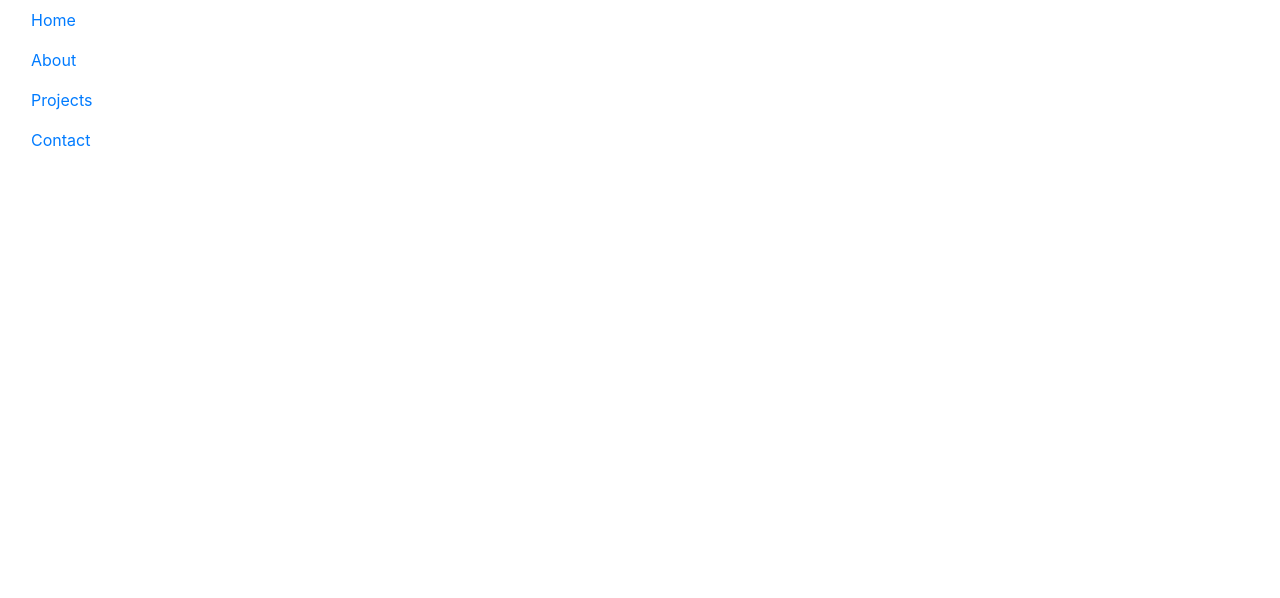
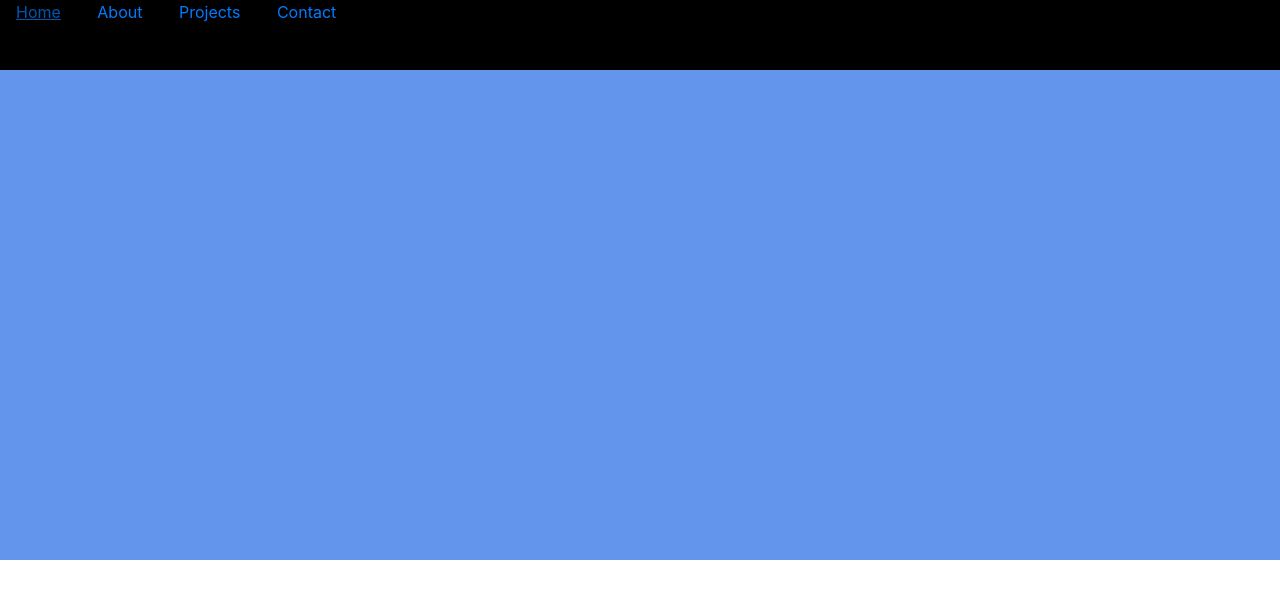
Before and after one commit to Gabbykun555/gts-revised, a plain HTML site: page portfolio.html in a window 1280 px wide. Drawn offline with nearby package versions, Linux system fonts and the light colour scheme; a web font is replaced by a local one.

Commit message:
sections defined

```diff
--- a/portfolio.html
+++ b/portfolio.html
@@ -24,11 +24,11 @@
   <body>
 
    <div class="whole">
-    <div class="container-fluid">
+
 
     <section id="section1">
-        <div class="nav-bar">
-            <ul>
+        <div>
+            <ul id="nav-bar">
                <a href=""><li class="nav-link">Home</li></a>
                <a href=""><li class="nav-link">About</li></a>
                <a href=""><li class="nav-link">Projects</li></a>
@@ -102,22 +102,7 @@
             </div>
         </div>
    </section>
-
-
-
     </div>
-   </div>
-
-
-
-
-
-
-
-
-
-
-
 
     <script src='https://cdnjs.cloudflare.com/ajax/libs/jquery/3.2.1/jquery.min.js'></script>
     <script src="js/main.js"></script>
--- a/style/portfolio.css
+++ b/style/portfolio.css
@@ -7,39 +7,58 @@
 body, html {
     width: 100%;
     height: 100%;
+    overflow-y: auto;
 }
 
 .whole {
-
+    width: 100%;
 }
 
 .container {
 
 }
 
+
+/************************* SECTION 1 **************************/
+
+
 #section1 {
-
+    width: 100%;
+    height: 70vh;
+    background-color: cornflowerblue;
 }
 
 .nav-bar {
 
 }
 
-ul {
 
+#nav-bar {
+  width: 100%;
+  height: 70px;
+  background-color: black;
+  float: right;
 }
 
-ul li {
 
+.nav-link {
+  display: inline;
 }
+
 
 .intro {
 
 }
 
 
+/************************* SECTION 2 **************************/
+
+
+
 #section2 {
-
+  width: 100%;
+  height: 400px;
+  background-color: white;
 }
 
 .about-me {
@@ -51,8 +70,15 @@ ul li {
 }
 
 
+
+/************************* SECTION 3 **************************/
+
+
+
 #section3 {
-
+   width: 100%;
+   height: 500px;
+   background-color: gainsboro;
 }
 
 
@@ -65,8 +91,15 @@ ul li {
 }
 
 
+
+/************************* SECTION 4 **************************/
+
+
+
 #section4 {
-
+   width: 100%;
+   height: 600px;
+   background-color: white;
 }
 
 .projects {
@@ -78,8 +111,16 @@ ul li {
 
 }
 
+
+
+/************************* SECTION 5 **************************/
+
+
+
 #section5 {
-
+    width: 100%;
+    height: 600px;
+    background-color: black;
 }
 
 .contact {
```
